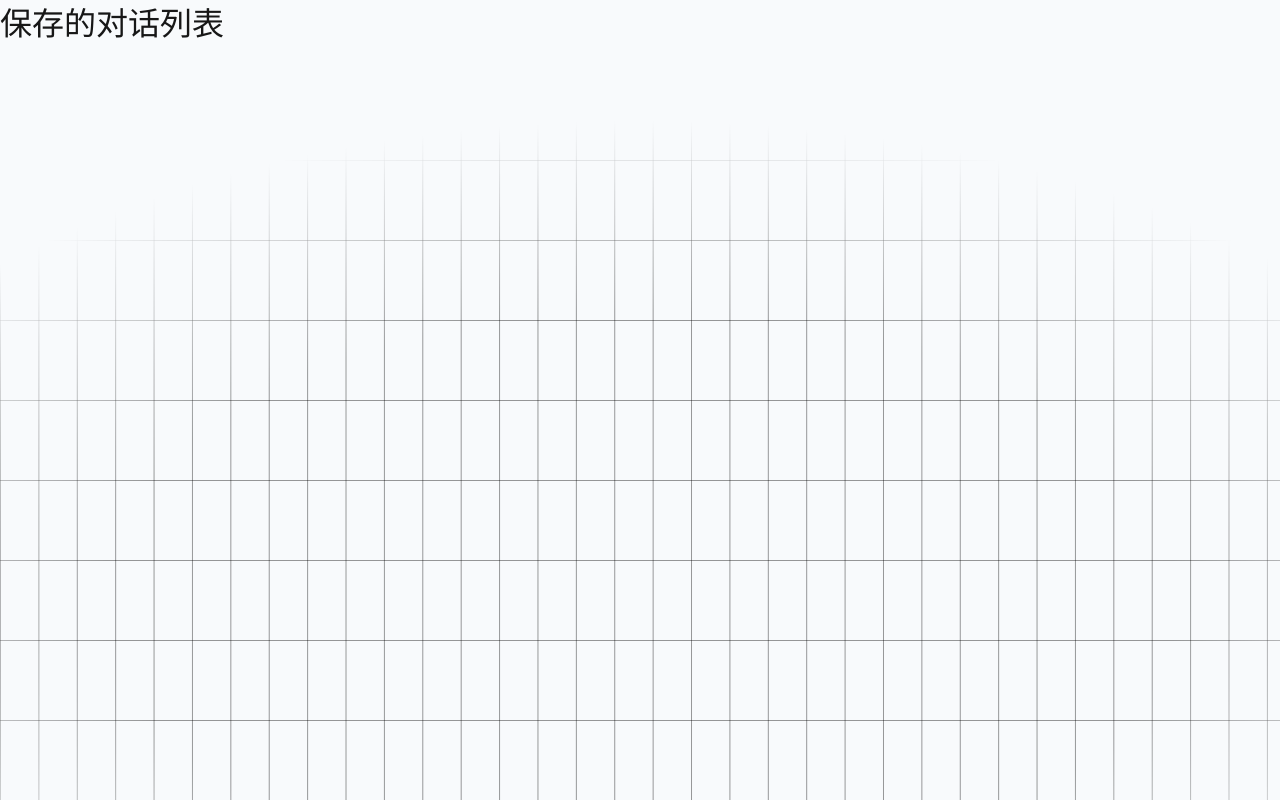
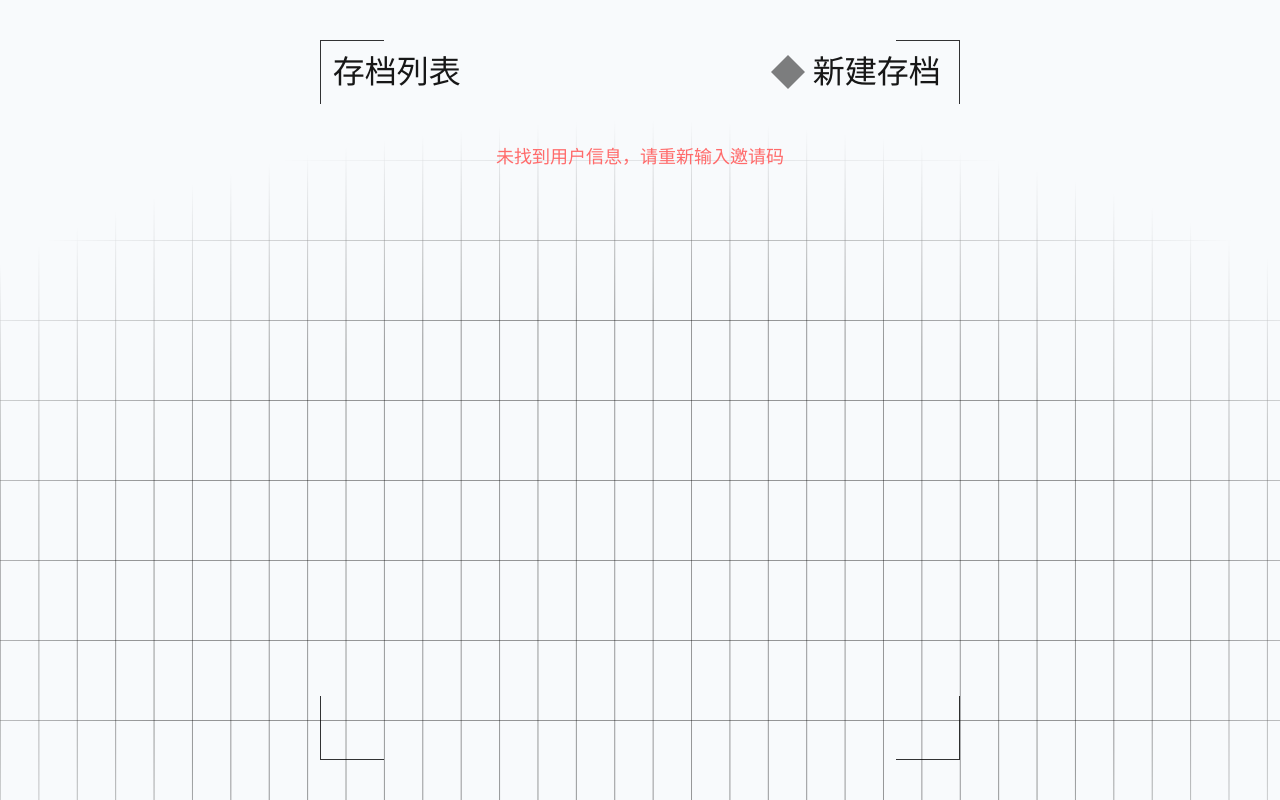
Before and after one commit to JKerbin/ai-powered-trpg-kp, a Next.js app: page /saveList in a window 1280 px wide. Built offline with nearby package versions, Linux system fonts and the light colour scheme.

Commit message:
feat: 新增测试用户管理和存档功能

```diff
--- /dev/null
+++ b/src/app/api/saveList/route.ts
@@ -0,0 +1,82 @@
+import { NextRequest, NextResponse } from 'next/server';
+import fs from 'fs';
+import path from 'path';
+
+// 定义存档元数据接口
+interface SaveMeta {
+  name: string;
+  player: string;
+  time: string;
+  round: number;
+}
+
+// 定义存档项接口
+interface SaveItem {
+  saveId: string;
+  meta: SaveMeta;
+}
+
+export async function GET(request: NextRequest) {
+  try {
+    // 从请求URL中获取userId参数
+    const userId = request.nextUrl.searchParams.get('userId');
+
+    if (!userId) {
+      return NextResponse.json(
+        { error: '缺少userId参数' },
+        { status: 400 }
+      );
+    }
+
+    // 构建用户文件夹路径
+    const userFolderPath = path.join(process.cwd(), 'user', userId);
+
+    // 检查用户文件夹是否存在
+    if (!fs.existsSync(userFolderPath)) {
+      return NextResponse.json(
+        { error: '用户文件夹不存在' },
+        { status: 404 }
+      );
+    }
+
+    // 读取用户文件夹下的所有存档文件夹
+    const saveFolders = fs.readdirSync(userFolderPath).filter(item => {
+      const itemPath = path.join(userFolderPath, item);
+      return fs.statSync(itemPath).isDirectory();
+    });
+
+    // 获取每个存档的元数据
+    const saves: SaveItem[] = [];
+
+    for (const saveId of saveFolders) {
+      const metaFilePath = path.join(userFolderPath, saveId, 'meta.json');
+
+      if (fs.existsSync(metaFilePath)) {
+        try {
+          const metaContent = fs.readFileSync(metaFilePath, 'utf-8');
+          const meta: SaveMeta = JSON.parse(metaContent);
+
+          saves.push({ saveId, meta });
+        } catch (error) {
+          console.error(`读取存档 ${saveId} 的元数据失败:`, error);
+          // 跳过无法读取的存档
+          continue;
+        }
+      }
+    }
+
+    // 返回存档列表
+    return NextResponse.json({
+      userId,
+      saves,
+      total: saves.length
+    });
+
+  } catch (error) {
+    console.error('获取存档列表失败:', error);
+    return NextResponse.json(
+      { error: '服务器内部错误' },
+      { status: 500 }
+    );
+  }
+}
--- a/src/app/globals.css
+++ b/src/app/globals.css
@@ -1,5 +1,5 @@
 :root {
-  --background: #ffffff;
+  --background: #f8fafc;
   --foreground: #171717;
 }
 
@@ -56,7 +56,7 @@ a {
   min-height: 100%;
   width: 100%;
   position: fixed;
-  background-color: #f8fafc;
+  background-color: var(--background);
   z-index: -1000;
 
   .grid-background {
--- a/src/app/saveList/page.scss
+++ b/src/app/saveList/page.scss
@@ -0,0 +1,174 @@
+.saveList-container {
+  width: 100vw;
+  height: 100vh;
+  display: flex;
+  justify-content: center;
+  align-items: center;
+
+  .saveList-content {
+    position: relative;
+    width: 50%;
+    height: 90%;
+
+    .corner {
+      position: absolute;
+      height: 8vh;
+      width: 8vh;
+    }
+
+    .corner-top-left {
+      top: 0;
+      left: 0;
+      border-top: 0.2vh solid rgba(0, 0, 0, 0.8);
+      border-left: 0.2vh solid rgba(0, 0, 0, 0.8);
+    }
+
+    .corner-top-right {
+      top: 0;
+      right: 0;
+      border-top: 0.2vh solid rgba(0, 0, 0, 0.8);
+      border-right: 0.2vh solid rgba(0, 0, 0, 0.8);
+    }
+
+    .corner-bottom-left {
+      bottom: 0;
+      left: 0;
+      border-bottom: 0.2vh solid rgba(0, 0, 0, 0.8);
+      border-left: 0.2vh solid rgba(0, 0, 0, 0.8);
+    }
+
+    .corner-bottom-right {
+      bottom: 0;
+      right: 0;
+      border-bottom: 0.2vh solid rgba(0, 0, 0, 0.8);
+      border-right: 0.2vh solid rgba(0, 0, 0, 0.8);
+    }
+
+    .title {
+      position: relative;
+      height: 8vh;
+      display: flex;
+      justify-content: space-between;
+      align-items: center;
+      font-size: 4vh;
+      line-height: 4vh;
+
+      .title-text {
+        padding: 1vw;
+      }
+
+      .new-save-btn {
+        height: 100%;
+        padding: 0 1vw;
+        display: flex;
+        justify-content: center;
+        align-items: center;
+        gap: 0.5vw;
+        cursor: pointer;
+        transition: all 0.3s ease-in-out;
+
+        .decoshape {
+          height: 3vh;
+          width: 3vh;
+          background-color: rgba(0, 0, 0, 0.5);
+          transform: rotate(45deg);
+          transition: all 0.3s ease-in-out;
+        }
+
+        .new-save-btn-text {
+          display: flex;
+          flex-direction: column;
+          justify-content: center;
+          align-items: center;
+          padding: 0 0.5vw;
+        }
+
+        &:hover {
+          font-weight: 300;
+          background-color: rgba(0, 0, 0, 0.5);
+          color: white;
+
+          .decoshape {
+            transform: rotate(0deg);
+            background-color: rgba(0, 0, 0, 0.8);
+          }
+        }
+      }
+    }
+  }
+
+  .save-list {
+    min-height: 200px;
+  }
+
+  .loading-message,
+  .error-message,
+  .empty-message {
+    text-align: center;
+    padding: 40px 20px;
+    font-size: 18px;
+    color: #aaa;
+  }
+
+  .error-message {
+    color: #ff6b6b;
+  }
+
+  .save-items {
+    display: flex;
+    flex-direction: column;
+    gap: 15px;
+  }
+
+  .save-item {
+    background: #3a3a3a;
+    border: 1px solid #5a5a5a;
+    border-radius: 8px;
+    padding: 20px;
+    transition: all 0.3s ease;
+    cursor: pointer;
+  }
+
+  .save-item:hover {
+    background: #4a4a4a;
+    border-color: #6a5acd;
+    transform: translateX(5px);
+  }
+
+  .save-name {
+    font-size: 20px;
+    font-weight: bold;
+    color: #fff;
+    margin-bottom: 10px;
+  }
+
+  .save-info {
+    display: flex;
+    flex-wrap: wrap;
+    gap: 20px;
+    font-size: 14px;
+    color: #aaa;
+  }
+
+  .save-info span {
+    display: flex;
+    align-items: center;
+  }
+
+  .player::before,
+  .time::before,
+  .round::before {
+    content: "●";
+    margin-right: 5px;
+    font-size: 8px;
+    color: #6a5acd;
+  }
+}
+
+@media (max-width: 1000px) {
+  .saveList-container {
+    .saveList-content {
+      width: 80%;
+    }
+  }
+}
--- a/src/app/saveList/page.tsx
+++ b/src/app/saveList/page.tsx
@@ -1,8 +1,116 @@
-export default function Chatbot() {
+"use client";
+import { useEffect, useState } from 'react';
+import { useSearchParams } from 'next/navigation';
+import "./page.scss";
+
+// 定义存档元数据接口
+interface SaveMeta {
+  name: string;
+  player: string;
+  time: string;
+  round: number;
+}
+
+// 定义存档项接口
+interface SaveItem {
+  saveId: string;
+  meta: SaveMeta;
+}
+
+// 定义存档数据接口
+interface SaveData {
+  userId: string;
+  saves: SaveItem[];
+  total: number;
+}
+
+export default function SaveList() {
+  const searchParams = useSearchParams();
+  const userId = searchParams.get('userId');
+
+  const [saves, setSaves] = useState<SaveItem[]>([]);
+  const [loading, setLoading] = useState(true);
+  const [error, setError] = useState<string | null>(null);
+
+  useEffect(() => {
+    // 检查是否有userId参数
+    if (!userId) {
+      setError('未找到用户信息，请重新输入邀请码');
+      setLoading(false);
+      return;
+    }
+
+    // 从API获取用户存档数据
+    const fetchSaves = async () => {
+      try {
+        setLoading(true);
+        const response = await fetch(`/api/saveList?userId=${userId}`);
+
+        if (!response.ok) {
+          const errorData = await response.json();
+          throw new Error(errorData.error || '获取存档失败');
+        }
+
+        const data: SaveData = await response.json();
+        setSaves(data.saves);
+        setError(null);
+      } catch (err) {
+        setError(err instanceof Error ? err.message : '获取存档时发生错误');
+        console.error('获取存档失败:', err);
+      } finally {
+        setLoading(false);
+      }
+    };
+
+    fetchSaves();
+  }, [userId]);
+
   return (
     <div className="saveList-container">
-      <div className="saveList-header">
-        <h1>保存的对话列表</h1>
+      <div className="saveList-content">
+        <div className="corner corner-top-left"></div>
+        <div className="corner corner-top-right"></div>
+        <div className="corner corner-bottom-left"></div>
+        <div className="corner corner-bottom-right"></div>
+
+        <div className="title">
+          <div className="title-text">存档列表</div>
+          <div className="new-save-btn">
+            <div className="decoshape"></div>
+            <div className="new-save-btn-text">
+              <span>新建存档</span>
+            </div>
+          </div>
+        </div>
+
+        <div className="save-list">
+          {loading && (
+            <div className="loading-message">加载存档中...</div>
+          )}
+
+          {error && (
+            <div className="error-message">{error}</div>
+          )}
+
+          {!loading && !error && saves.length === 0 && (
+            <div className="empty-message">暂无存档</div>
+          )}
+
+          {!loading && !error && saves.length > 0 && (
+            <div className="save-items">
+              {saves.map((save) => (
+                <div key={save.saveId} className="save-item">
+                  <div className="save-name">{save.meta.name}</div>
+                  <div className="save-info">
+                    <span className="player">玩家: {save.meta.player}</span>
+                    <span className="time">{save.meta.time}</span>
+                    <span className="round">第{save.meta.round}轮</span>
+                  </div>
+                </div>
+              ))}
+            </div>
+          )}
+        </div>
       </div>
     </div>
   );
--- /dev/null
+++ b/user/20c904c2-f129-42e2-a832-1a7d7933f65d/save1/meta.json
@@ -0,0 +1,6 @@
+{
+  "name": "黑色之水",
+  "player": "乔瑟夫",
+  "time": "2025-11-14 17:21",
+  "round": 12
+}
--- /dev/null
+++ b/user/20c904c2-f129-42e2-a832-1a7d7933f65d/save2/meta.json
@@ -0,0 +1,6 @@
+{
+  "name": "芝加哥之王",
+  "player": "托马斯",
+  "time": "2025-11-13 13:55",
+  "round": 12
+}
--- /dev/null
+++ b/user/c59f304c-1cac-40e7-9fa2-7a7640c9410f/save1/meta.json
@@ -0,0 +1,6 @@
+{
+  "name": "芝加哥之王",
+  "player": "托马斯",
+  "time": "2025-11-13 13:55",
+  "round": 12
+}
```
Also changed, not shown: src/app/page.tsx (+29 -5 lines), user/user.json (added, +7 -0 lines).
